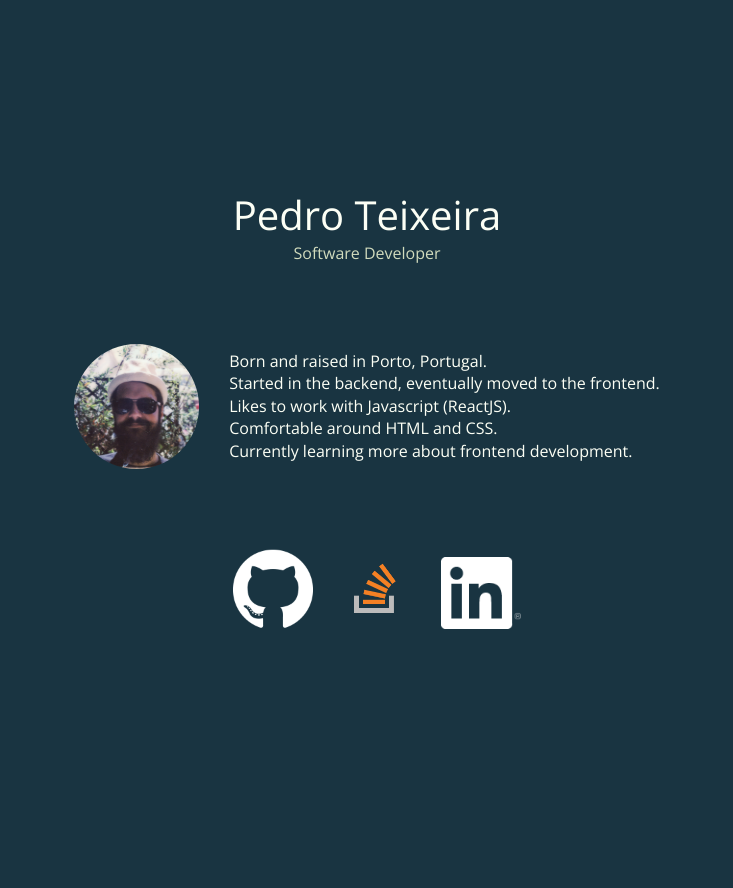
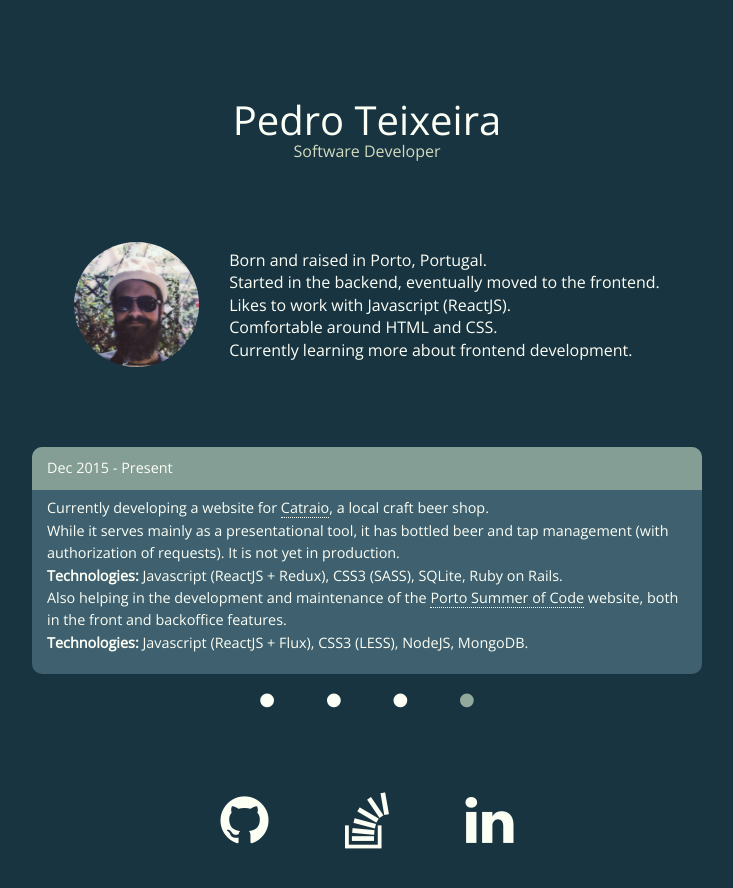
Before and after one commit to pteixeira/pteixeira.github.io, a website: page index.html in a window 1280 px wide. Shown: the whole page, without its empty margins (273-1006 px from the left). Before the commit the page ends 800 px from the top, so only its background shows below. Drawn offline with nearby package versions, Linux system fonts and the light colour scheme.

Commit message:
Finished up main parts of site

```diff
--- /dev/null
+++ b/css/fontello-codes.css
@@ -0,0 +1,8 @@
+
+.icon-github-circled:before { content: '\f09b'; } /* '' */
+.icon-linkedin:before { content: '\f0e1'; } /* '' */
+.icon-circle-empty:before { content: '\f10c'; } /* '' */
+.icon-circle:before { content: '\f111'; } /* '' */
+.icon-stackoverflow:before { content: '\f16c'; } /* '' */
+.icon-github-squared:before { content: '\f300'; } /* '' */
+.icon-linkedin-squared:before { content: '\f30c'; } /* '' */
--- /dev/null
+++ b/css/fontello.css
@@ -0,0 +1,64 @@
+@font-face {
+  font-family: 'fontello';
+  src: url('../fonts/fontello.eot');
+  src: url('../fonts/fontello.eot') format('embedded-opentype'),
+       url('../fonts/fontello.woff2') format('woff2'),
+       url('../fonts/fontello.woff') format('woff'),
+       url('../fonts/fontello.ttf') format('truetype'),
+       url('../fonts/fontello.svg') format('svg');
+  font-weight: normal;
+  font-style: normal;
+}
+/* Chrome hack: SVG is rendered more smooth in Windozze. 100% magic, uncomment if you need it. */
+/* Note, that will break hinting! In other OS-es font will be not as sharp as it could be */
+/*
+@media screen and (-webkit-min-device-pixel-ratio:0) {
+  @font-face {
+    font-family: 'fontello';
+    src: url('../font/fontello.svg?75044081#fontello') format('svg');
+  }
+}
+*/
+
+ [class^="icon-"]:before, [class*=" icon-"]:before {
+  font-family: "fontello";
+  font-style: normal;
+  font-weight: normal;
+  speak: none;
+
+  display: inline-block;
+  text-decoration: inherit;
+  width: 1em;
+  margin-right: .2em;
+  text-align: center;
+  /* opacity: .8; */
+
+  /* For safety - reset parent styles, that can break glyph codes*/
+  font-variant: normal;
+  text-transform: none;
+
+  /* fix buttons height, for twitter bootstrap */
+  line-height: 1em;
+
+  /* Animation center compensation - margins should be symmetric */
+  /* remove if not needed */
+  margin-left: .2em;
+
+  /* you can be more comfortable with increased icons size */
+  /* font-size: 120%; */
+
+  /* Font smoothing. That was taken from TWBS */
+  -webkit-font-smoothing: antialiased;
+  -moz-osx-font-smoothing: grayscale;
+
+  /* Uncomment for 3D effect */
+  /* text-shadow: 1px 1px 1px rgba(127, 127, 127, 0.3); */
+}
+
+.icon-github-circled:before { content: '\f09b'; } /* '' */
+.icon-linkedin:before { content: '\f0e1'; } /* '' */
+.icon-circle-empty:before { content: '\f10c'; } /* '' */
+.icon-circle:before { content: '\f111'; } /* '' */
+.icon-stackoverflow:before { content: '\f16c'; } /* '' */
+.icon-github-squared:before { content: '\f300'; } /* '' */
+.icon-linkedin-squared:before { content: '\f30c'; } /* '' */
--- /dev/null
+++ b/gulpfile.babel.js
@@ -0,0 +1,15 @@
+'use strict';
+
+import gulp from 'gulp';
+import sass from 'gulp-sass';
+
+gulp.task('styles', () => {
+  gulp.src('sass/**/*.scss')
+    .pipe(sass().on('error', sass.logError))
+    .pipe(gulp.dest('./css/'));
+});
+
+// watch task
+gulp.task('default', () => {
+  gulp.watch('sass/**/*.scss', ['styles']);
+  })
--- a/index.html
+++ b/index.html
@@ -2,8 +2,7 @@
 <html lang="en">
 <head>
   <meta charset="UTF-8">
-  <link href="normalize.css" rel="stylesheet" type="text/css" />
-  <link href="styles2.css" rel="stylesheet" type="text/css" />
+  <link href="css/styles.css" rel="stylesheet" type="text/css" />
   <link href='https://fonts.googleapis.com/css?family=Open+Sans:400,300' rel='stylesheet' type='text/css'>
   <title>Pedro Teixeira - Software Developer</title>
 </head>
@@ -25,14 +24,71 @@
         </div>
       </div>
     </div>
-    <div class="content">
-
-    </div>
-    <div class="footer">
-      <a href="http://github.com/pteixeira"><img src="imgs/gh.png" alt="github"></a>
-      <a href="http://stackoverflow.com/users/1756496/pteixeira"><img src="imgs/so-icon.png" alt="stack overflow"></a>
-      <a href="http://linkedin.com/in/pedroapteixeira"><img src="imgs/linkedin.png" alt="linkedin"></a>
+    <div class="timeline">
+      <div class="timeline-items">
+        <div class="timeline-item">
+          <div class="item-title">
+            <span class="company">FEUP</span>
+            <span>2005 - 2012</span>
+          </div>
+          <div class="item-text">
+            Master in Informatics Engineering and Computing Science.<br />
+            <strong>Thesis project: </strong>“Web System For Creating And Managing Virtual High Performance Computing Environments”. Created an information system in order to improve FEUP's computing infrastructure usage, by allowing the user to create and manage custom virtual machine images.<br />
+            <strong>Technologies: </strong>Django, Python, HTML and CSS.
+            <strong>Final Grade: </strong>13/20.
+          </div>
+        </div>
+        <div class="timeline-item">
+          <div class="item-title">
+            <span class="company">Altran Portugal</span>
+            <span> Sept 2012 - Aug 2014</span>
+          </div>
+          <div class="item-text">
+            <strong>FOCIS project: </strong>
+            Development of a mobile application prototype (Android) for the Sydney Ferries transportation system. Developed the server (JEE6) that gathered GPS coordinates from the vessels and sent them to the mobile application.<br />
+            <strong>APIS project: </strong>Desktop application that gathers and transmits information to rail systems
+            passengers. Development of the application that runs on the stations’ screens which shows the
+            information made available by APIS.<br />
+            <strong>Technologies: </strong>Android, Java (JEE6, JBoss, JUnit, Mockito), PostgreSQL, C#.
+          </div>
+        </div>
+        <div class="timeline-item">
+          <div class="item-title">
+            <span class="company">Porto Tech Center</span>
+            <span>Aug 2014 - Dec 2015</span>
+          </div>
+          <div class="item-text">
+            Development of the <strong><a href="http://www.kaymu.com">Kaymu</a></strong> project, in both backend and frontend.
+            Participated in the two revamps for the mobile and desktop themes.<br />
+            <strong>Technologies: </strong>PHP (Yii and Zend), MySQL, HTML5, CSS3 (SCSS), Javascript (jQuery).
+          </div>
+        </div>
+        <div class="timeline-item active">
+          <div class="item-title">
+            <span>Dec 2015 - Present</span>
+          </div>
+          <div class="item-text">
+            Currently developing a website for <a href="https://www.facebook.com/catraiobeershop/">Catraio</a>, a local craft beer shop.<br />
+            While it serves mainly as a presentational tool, it has bottled beer and tap management (with authorization of requests). It is not yet in production.<br />
+            <strong>Technologies: </strong>Javascript (ReactJS + Redux), CSS3 (SASS), SQLite, Ruby on Rails.<br />
+            Also helping in the development and maintenance of the <a href="http://www.portosummerofcode.com/">Porto Summer of Code</a> website, both in the front and backoffice features.<br />
+            <strong>Technologies: </strong>Javascript (ReactJS + Flux), CSS3 (LESS), NodeJS, MongoDB.
+          </div>
+        </div>
+      </div>
+      <ul class="timeline-bubbles" id="timeline-bubbles">
+        <li class="timeline-bubble icon-circle"></li>
+        <li class="timeline-bubble icon-circle"></li>
+        <li class="timeline-bubble icon-circle"></li>
+        <li class="timeline-bubble icon-circle active"></li>
+      </ul>
     </div>
   </div>
+  <div class="footer">
+    <a href="http://github.com/pteixeira" class="icon-github-circled"></a>
+    <a href="http://stackoverflow.com/users/1756496/pteixeira" class="icon-stackoverflow"></a>
+    <a href="http://linkedin.com/in/pedroapteixeira" class="icon-linkedin"></a>
+  </div>
+  <script type="text/javascript" src="js/index.js"></script>
 </body>
 </html>
--- /dev/null
+++ b/js/index.js
@@ -0,0 +1,21 @@
+function slideshow() {
+  let slides = Array.prototype.slice.call(document.getElementsByClassName("timeline-item"));
+  let bubbles = Array.prototype.slice.call(document.getElementsByClassName("timeline-bubble"));
+
+  document.getElementById("timeline-bubbles").addEventListener('click', (e) => {
+    if (e.target && e.target.nodeName === 'LI') {
+      if (!e.target.classList.contains("active")) {
+        // get active items and remove active
+        document.querySelectorAll(".timeline-item.active, .timeline-bubble.active").forEach((item, index) => {
+          item.classList.remove("active");
+        });
+
+        // make new items active
+        slides[bubbles.indexOf(e.target)].classList.add("active");
+        e.target.classList.add("active");
+      }
+    }
+  });
+}
+
+slideshow();
--- /dev/null
+++ b/sass/styles.scss
@@ -0,0 +1,135 @@
+@import '../css/normalize.css';
+@import '../css/fontello.css';
+@import '../css/fontello-codes.css';
+
+body {
+  font-family: 'Open Sans', sans-serif;
+  line-height: 1.4rem;
+  color: #FCFFF5;
+  background-color: #193441;
+  display: flex;
+  flex-direction: column;
+
+  ul {
+    list-style: none;
+  }
+
+  a, a:visited, a:hover {
+    color: #FCFFF4;
+    text-decoration: none;
+  }
+}
+
+.hidden {
+  display: none;
+}
+
+.body-wrapper {
+  & > div {
+    margin: 80px auto;
+  }
+}
+
+.profile {
+  display: flex;
+  flex-direction: column;
+}
+
+.profile-name {
+  display: flex;
+  flex-direction: column;
+  text-align: center;
+  margin: 20px 0;
+}
+
+.profile-content {
+  margin: 60px auto 0;
+  display: flex;
+  align-items: center;
+}
+
+.name {
+  line-height: 100%;
+  font-size: 250%;
+  font-weight: 300;
+}
+
+.title {
+  color: #D1DBBD;
+}
+
+.personal-picture {
+  width: 125px;
+  height: 125px;
+  border-radius: 50%;
+}
+
+.bio-text {
+  margin-left: 30px;
+}
+
+
+.timeline-item {
+  width: 50%;
+  margin: 0 auto;
+  background: #3E606F;
+  padding: 50px 15px 20px;
+  border-radius: 10px;
+  position: relative;
+  font-size: 90%;
+
+  &:not(.active) {
+    display: none;
+  }
+
+  .item-title {
+    position: absolute;
+    top: 0;
+    left: 0;
+    width: calc(100% - 25px);
+    background-color: rgba(145,170,157,0.85);
+    padding: 10px 10px 10px 15px;
+    border-radius: 10px 10px 0 0;
+    display: flex;
+    justify-content: space-between;
+  }
+
+  a {
+    border-bottom: 1px dotted;
+  }
+}
+
+.timeline-bubbles {
+  width: 50%;
+  margin: 15px auto;
+  text-align: center;
+  padding-left: 0;
+
+  .timeline-bubble {
+    margin: 0 20px;
+    display: inline-block;
+    cursor: pointer;
+    color: #FCFFF5;
+
+    &.active {
+      color: #91AA9D;
+      // border-radius: 50%;
+    }
+  }
+}
+
+.footer {
+  text-align: center;
+  margin-bottom: 50px;
+
+  a {
+    font-size: 350%;
+    margin: 0 15px;
+    padding: 5px;
+
+    &:hover {
+      background-color: gray !important;
+      border-radius: 50%;
+    }
+  }
+}
--- a/styles2.css
+++ b/styles2.css
@@ -8,8 +8,8 @@ body {
   justify-content: center;
 }
 
-.body-wrapper > div {
-  margin: 25px auto;
+.hidden {
+  display: none;
 }
 
 .profile {
@@ -30,20 +30,22 @@ body {
   align-items: center;
 }
 
-.body-wrapper > div {
+.body-wrapper {
+  & > div {
     margin: 80px auto;
+  }
 }
 
-span.name {
-  font-size: 250%;
-  font-weight: 300;
+span {
+  .name {
+    font-size: 250%;
+    font-weight: 300;
+  }
 }
 
 span.title {
   color: #D1DBBD;
 }
-
-
 
 .personal-picture {
   width: 125px;
```
Also changed, not shown: package.json (added, +26 -0 lines), .babelrc (added), css/normalize.css (renamed from normalize.css), css/styles.css (added), css/timeline.css (added), fonts/fontello.ttf (added), fonts/fontello.woff (added), fonts/fontello.woff2 (added), 2 other files.
